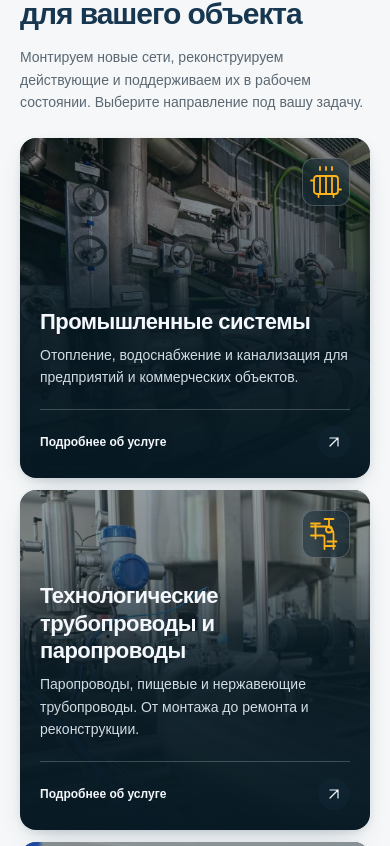
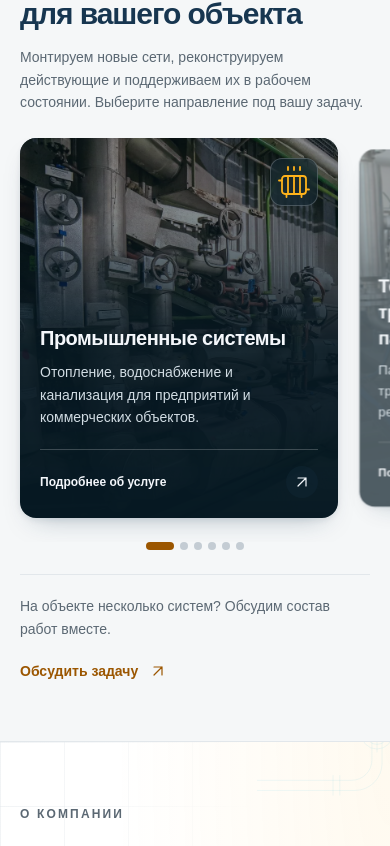
Before and after one commit to Cyrillkel/sk-tps, a Next.js app in the folder frontend/: page / in a window 390 px wide. Shown: the part 1118-1964 px from the top of the page. Built offline with nearby package versions, Linux system fonts and the light colour scheme.

Commit message:
feat: implement services slider and service card components, integrate Swiper for responsive display

```diff
--- a/frontend/package.json
+++ b/frontend/package.json
@@ -17,7 +17,8 @@
   "dependencies": {
     "next": "16.4.5",
     "react": "19.3.1",
-    "react-dom": "19.3.1"
+    "react-dom": "19.3.1",
+    "swiper": "14.4.0"
   },
   "devDependencies": {
     "@tailwindcss/postcss": "4.3.4",
--- a/frontend/src/_app/styles/globals.css
+++ b/frontend/src/_app/styles/globals.css
@@ -1,4 +1,5 @@
 @import "tailwindcss";
+@import "swiper/css" layer(components);
 
 @custom-variant dark (&:where(.dark, .dark *));
 
@@ -496,6 +497,102 @@
 
     .service-card-featured .service-card-copy {
       max-width: 440px;
+    }
+  }
+
+  /* Services: full-bleed slider on mobile with a peek of the next card. */
+  .services-slider .swiper-wrapper {
+    /* Room for the card shadow inside the overflow-hidden track. */
+    padding-bottom: 24px;
+    transition-timing-function: cubic-bezier(0.22, 1, 0.36, 1);
+  }
+
+  .services-slider .services-slide {
+    width: min(calc(100% - 72px), 420px);
+    height: auto;
+  }
+
+  .services-slide-inner {
+    height: 100%;
+    transform-origin: center;
+    transition: transform 450ms cubic-bezier(0.22, 1, 0.36, 1), opacity 450ms ease;
+  }
+
+  .services-slide:not(.swiper-slide-active, .swiper-slide-fully-visible) .services-slide-inner {
+    transform: scale(0.94);
+    opacity: 0.7;
+  }
+
+  .services-slider .service-card {
+    min-height: 380px;
+  }
+
+  .services-pagination {
+    display: flex;
+    justify-content: center;
+    gap: 6px;
+  }
+
+  .services-bullet {
+    width: 8px;
+    height: 8px;
+    border-radius: 999px;
+    background: color-mix(in srgb, var(--color-primary) 22%, transparent);
+    transition: width 300ms ease, background-color 300ms ease;
+  }
+
+  .services-bullet[aria-current="true"] {
+    width: 28px;
+    background: var(--color-accent);
+  }
+
+  .services-bullet:focus-visible {
+    outline-offset: 3px;
+  }
+
+  /* From md Swiper is disabled: the same slides become the grid.
+     !important beats inline transform/margin that Swiper keeps writing. */
+  @media (min-width: 768px) {
+    .services-slider {
+      overflow: visible;
+    }
+
+    .services-slider .swiper-wrapper {
+      display: grid;
+      grid-template-columns: repeat(2, minmax(0, 1fr));
+      gap: 12px;
+      padding-bottom: 0;
+      transform: none !important;
+    }
+
+    .services-slider .services-slide {
+      width: auto;
+      margin: 0 !important;
+    }
+
+    .services-slider .services-slide .services-slide-inner {
+      transform: none;
+      opacity: 1;
+    }
+
+    .services-slider .service-card {
+      min-height: 360px;
+    }
+
+    .services-slider .service-card-featured {
+      min-height: 400px;
+    }
+  }
+
+  @media (min-width: 1024px) {
+    .services-slider .swiper-wrapper {
+      gap: 16px;
+    }
+  }
+
+  @media (min-width: 1280px) {
+    .services-slider .swiper-wrapper {
+      grid-template-columns: repeat(12, minmax(0, 1fr));
     }
   }
 }
--- a/frontend/src/widgets/home-services/ui/home-services.tsx
+++ b/frontend/src/widgets/home-services/ui/home-services.tsx
@@ -1,26 +1,10 @@
-import Image from "next/image";
 import Link from "next/link";
 
 import { navigationServices } from "@/entities/service";
-import {
-  ArrowUpRightIcon,
-  Container,
-  DrainageIcon,
-  ElectricalIcon,
-  HeatingIcon,
-  InsulationIcon,
-  MaintenanceIcon,
-  PipelineIcon,
-} from "@/shared/ui";
+import { ArrowUpRightIcon, Container } from "@/shared/ui";
 
-const serviceIcons = {
-  "promyshlennye-sistemy": HeatingIcon,
-  "tekhnologicheskie-truboprovody": PipelineIcon,
-  elektromontazh: ElectricalIcon,
-  teploizolyaciya: InsulationIcon,
-  "servisnoe-obsluzhivanie": MaintenanceIcon,
-  "prochistka-kanalizacii": DrainageIcon,
-} satisfies Record<(typeof navigationServices)[number]["slug"], typeof HeatingIcon>;
+import { ServiceCard } from "./service-card";
+import { ServicesSlider } from "./services-slider";
 
 export function HomeServices() {
   return (
@@ -35,41 +19,26 @@ export function HomeServices() {
           </p>
         </div>
 
-        <ul className="grid gap-3 md:grid-cols-2 lg:gap-4 xl:grid-cols-12">
-          {navigationServices.map((service, index) => {
-            const Icon = serviceIcons[service.slug];
-            const featured = index < 2;
+        <div className="-mx-5 sm:-mx-8 md:mx-0">
+          <ServicesSlider
+            label="Направления работ"
+            slides={navigationServices.map((service, index) => {
+              const featured = index < 2;
 
-            return (
-              <li key={service.slug} className={featured ? "xl:col-span-6" : "xl:col-span-3"}>
-                <Link href={`/${service.slug}`} className={`service-card ${featured ? "service-card-featured" : ""}`}>
-                  <Image
-                    src={service.image}
-                    alt=""
-                    fill
-                    sizes={featured ? "(min-width: 768px) 50vw, 100vw" : "(min-width: 1280px) 25vw, (min-width: 768px) 50vw, 100vw"}
-                    className="service-card-image object-cover"
+              return {
+                key: service.slug,
+                className: featured ? "xl:col-span-6" : "xl:col-span-3",
+                content: (
+                  <ServiceCard
+                    service={service}
+                    featured={featured}
+                    sizes={featured ? "(min-width: 768px) 50vw, 90vw" : "(min-width: 1280px) 25vw, (min-width: 768px) 50vw, 90vw"}
                   />
-                  <div className="relative z-10 flex items-start justify-end gap-4">
-                    <span className="service-card-symbol" aria-hidden="true"><Icon className="size-9" strokeWidth={1.2} /></span>
-                  </div>
-
-                  <div className="service-card-copy relative z-10 mt-auto pt-6 sm:pt-8">
-                    <h3 className={`font-semibold tracking-tight text-service-foreground ${featured ? "text-[22px] leading-tight sm:text-[28px]" : "text-xl leading-snug"}`}>
-                      {service.navigationLabel}
-                    </h3>
-                    <p className="mt-2 max-w-md text-sm leading-relaxed text-service-muted sm:mt-3">{service.description}</p>
-                  </div>
-
-                  <div className="relative z-10 mt-5 flex items-center justify-between gap-4 border-t border-service-border pt-4 sm:mt-6">
-                    <span className="text-xs font-semibold text-service-foreground">Подробнее об услуге</span>
-                    <span className="service-card-arrow"><ArrowUpRightIcon className="size-4" /></span>
-                  </div>
-                </Link>
-              </li>
-            );
-          })}
-        </ul>
+                ),
+              };
+            })}
+          />
+        </div>
 
         <div className="mt-6 flex flex-col items-start gap-2 border-t border-border pt-5 sm:mt-8 sm:flex-row sm:items-center sm:justify-between sm:gap-4 sm:pt-6 lg:mt-10">
           <p className="text-sm leading-relaxed text-muted">На объекте несколько систем? Обсудим состав работ вместе.</p>
--- /dev/null
+++ b/frontend/src/widgets/home-services/ui/service-card.tsx
@@ -0,0 +1,55 @@
+import Image from "next/image";
+import Link from "next/link";
+
+import { navigationServices } from "@/entities/service";
+import {
+  ArrowUpRightIcon,
+  DrainageIcon,
+  ElectricalIcon,
+  HeatingIcon,
+  InsulationIcon,
+  MaintenanceIcon,
+  PipelineIcon,
+} from "@/shared/ui";
+
+type NavigationService = (typeof navigationServices)[number];
+
+const serviceIcons = {
+  "promyshlennye-sistemy": HeatingIcon,
+  "tekhnologicheskie-truboprovody": PipelineIcon,
+  elektromontazh: ElectricalIcon,
+  teploizolyaciya: InsulationIcon,
+  "servisnoe-obsluzhivanie": MaintenanceIcon,
+  "prochistka-kanalizacii": DrainageIcon,
+} satisfies Record<NavigationService["slug"], typeof HeatingIcon>;
+
+type ServiceCardProps = {
+  service: NavigationService;
+  featured?: boolean;
+  sizes: string;
+};
+
+export function ServiceCard({ service, featured = false, sizes }: ServiceCardProps) {
+  const Icon = serviceIcons[service.slug];
+
+  return (
+    <Link href={`/${service.slug}`} className={`service-card ${featured ? "service-card-featured" : ""}`}>
+      <Image src={service.image} alt="" fill sizes={sizes} className="service-card-image object-cover" />
+      <div className="relative z-10 flex items-start justify-end gap-4">
+        <span className="service-card-symbol" aria-hidden="true"><Icon className="size-9" strokeWidth={1.2} /></span>
+      </div>
+
+      <div className="service-card-copy relative z-10 mt-auto pt-6 sm:pt-8">
+        <h3 className={`text-xl leading-snug font-semibold tracking-tight text-service-foreground ${featured ? "md:text-[28px] md:leading-tight" : ""}`}>
+          {service.navigationLabel}
+        </h3>
+        <p className="mt-2 max-w-md text-sm leading-relaxed text-service-muted sm:mt-3">{service.description}</p>
+      </div>
+
+      <div className="relative z-10 mt-5 flex items-center justify-between gap-4 border-t border-service-border pt-4 sm:mt-6">
+        <span className="text-xs font-semibold text-service-foreground">Подробнее об услуге</span>
+        <span className="service-card-arrow"><ArrowUpRightIcon className="size-4" /></span>
+      </div>
+    </Link>
+  );
+}
--- /dev/null
+++ b/frontend/src/widgets/home-services/ui/services-slider.tsx
@@ -0,0 +1,77 @@
+"use client";
+
+import { useState, type ReactNode } from "react";
+import type { Swiper as SwiperInstance } from "swiper";
+import { A11y, Keyboard } from "swiper/modules";
+import { Swiper, SwiperSlide } from "swiper/react";
+
+type ServicesSliderProps = {
+  slides: readonly { key: string; content: ReactNode; className?: string }[];
+  label: string;
+};
+
+/**
+ * Slider below 768px. From `md` Swiper disables itself and CSS lays the same
+ * slides out as a grid (see `.services-slider` in globals.css).
+ */
+export function ServicesSlider({ slides, label }: ServicesSliderProps) {
+  const [swiper, setSwiper] = useState<SwiperInstance | null>(null);
+  const [snap, setSnap] = useState({ index: 0, count: slides.length });
+
+  const sync = (instance: SwiperInstance) => {
+    setSwiper(instance);
+    setSnap({ index: instance.snapIndex, count: instance.snapGrid.length });
+  };
+
+  return (
+    <div>
+      <Swiper
+        className="services-slider"
+        modules={[A11y, Keyboard]}
+        slidesPerView="auto"
+        spaceBetween={12}
+        slidesOffsetBefore={20}
+        slidesOffsetAfter={20}
+        speed={450}
+        grabCursor
+        watchSlidesProgress
+        keyboard={{ enabled: true, onlyInViewport: true }}
+        breakpoints={{
+          640: { spaceBetween: 16, slidesOffsetBefore: 32, slidesOffsetAfter: 32 },
+          768: { enabled: false },
+        }}
+        a11y={{
+          containerMessage: label,
+          containerRoleDescriptionMessage: "карусель",
+          itemRoleDescriptionMessage: "слайд",
+          slideLabelMessage: "{{index}} из {{slidesLength}}",
+          firstSlideMessage: "Это первый слайд",
+          lastSlideMessage: "Это последний слайд",
+        }}
+        onAfterInit={sync}
+        onSlideChange={sync}
+        onSnapGridLengthChange={sync}
+        onResize={sync}
+      >
+        {slides.map(({ key, content, className = "" }) => (
+          <SwiperSlide key={key} className={`services-slide ${className}`}>
+            <div className="services-slide-inner">{content}</div>
+          </SwiperSlide>
+        ))}
+      </Swiper>
+
+      <div className="services-pagination md:hidden">
+        {Array.from({ length: snap.count }, (_, index) => (
+          <button
+            key={index}
+            type="button"
+            className="services-bullet"
+            aria-label={`Перейти к слайду ${index + 1}`}
+            aria-current={index === snap.index ? "true" : undefined}
+            onClick={() => swiper?.slideTo(index)}
+          />
+        ))}
+      </div>
+    </div>
+  );
+}
```
Also changed, not shown: 1 other file (tests, documents, lock files or other folders).
